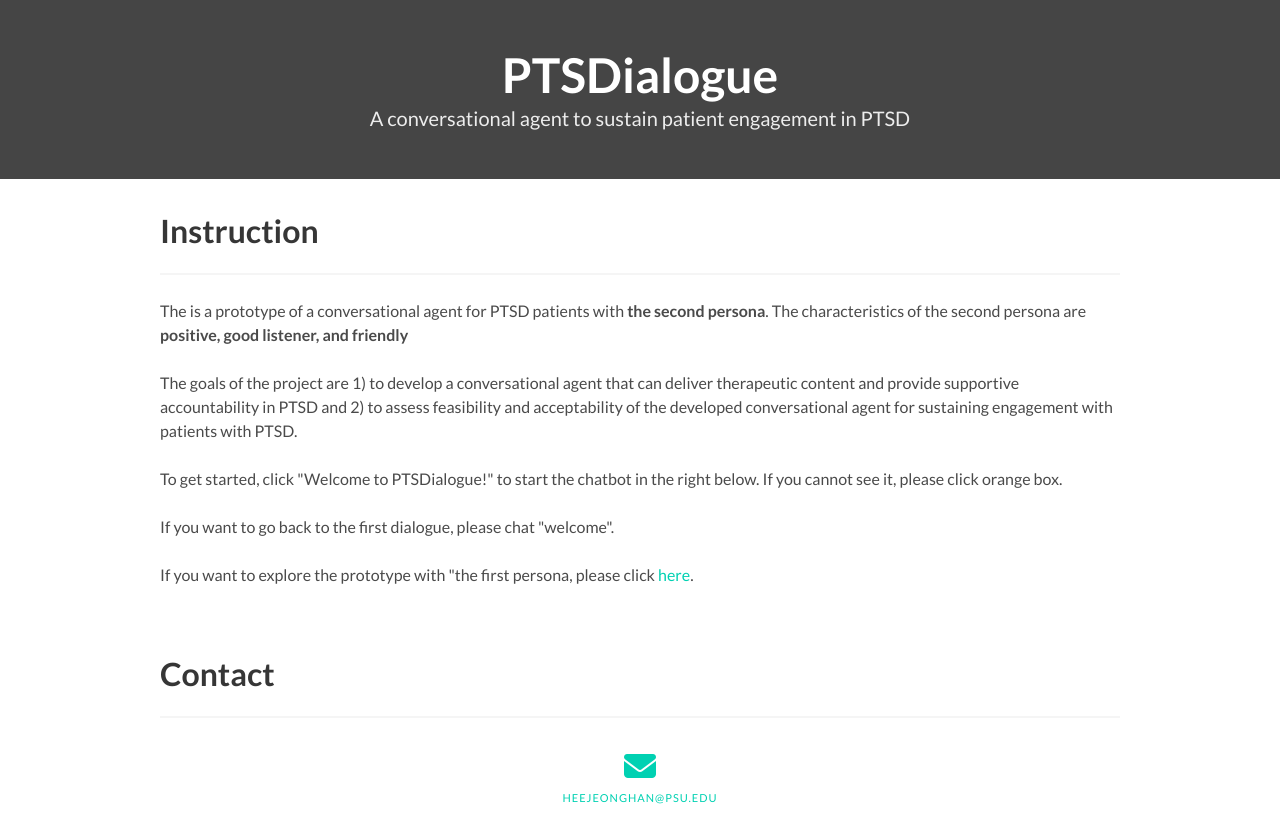
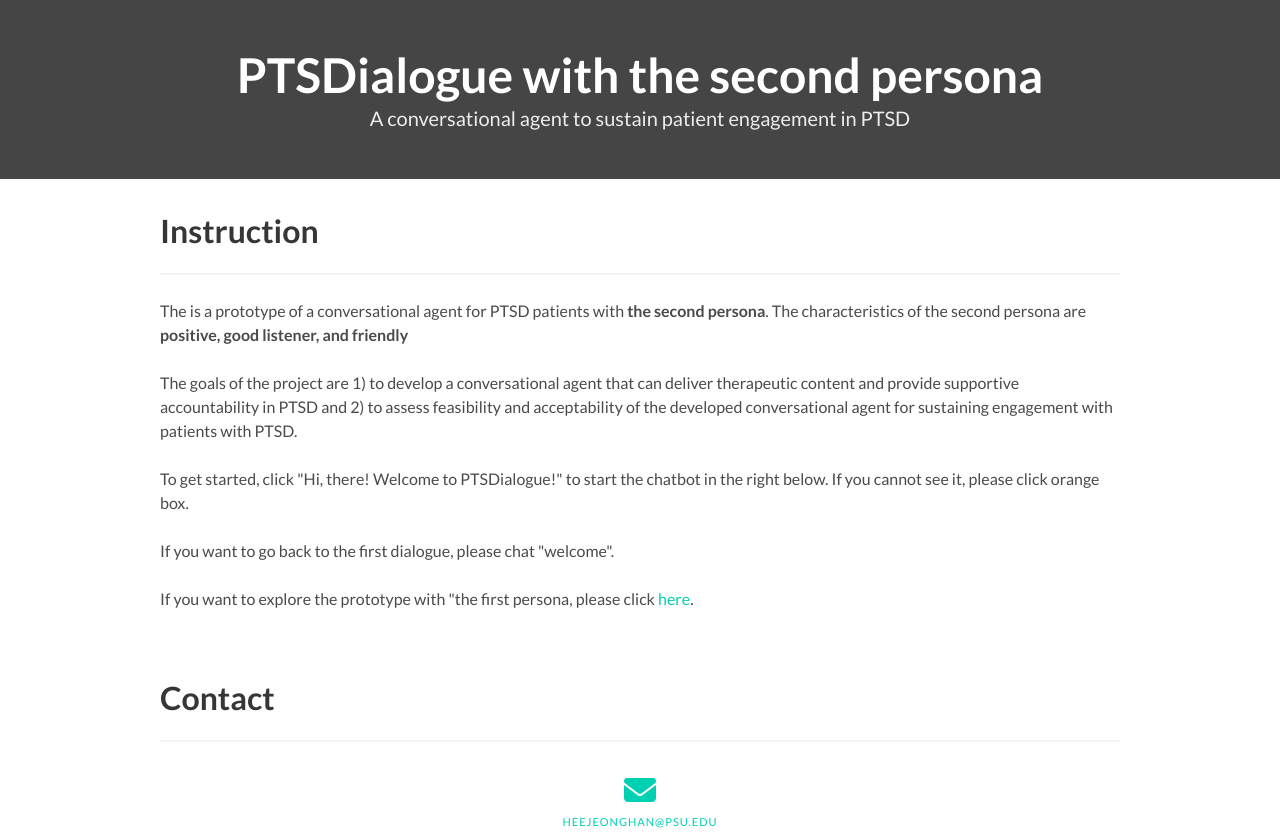
Before and after one commit to HeeJeong-Han/PTSDialogue_persona2, a plain HTML site: page index.html in a window 1280 px wide. Shown: the top 839 px of the page. Drawn offline with nearby package versions, Linux system fonts and the light colour scheme.

Commit message:
change title

```diff
--- a/index.html
+++ b/index.html
@@ -18,7 +18,7 @@
         <div class="columns has-text-centered">
           <div class="column">
             <h1 class="title is-1">
-              PTSDialogue
+              PTSDialogue with the second persona
             </h1>
             <h2 class="subtitle">
               A conversational agent to sustain patient engagement in PTSD
@@ -36,7 +36,7 @@
       <hr />
       <p>The is a prototype of a conversational agent for PTSD patients with <b>the second persona</b>. The characteristics of the second persona are <b>positive, good listener, and friendly</b> </p><br>
       <p>The goals of the project are 1) to develop a conversational agent that can deliver therapeutic content and provide supportive accountability in PTSD and 2) to assess feasibility and acceptability of the developed conversational agent for sustaining engagement with patients with PTSD.</p><br>
-      <p>To get started, click "Welcome to PTSDialogue!" to start the chatbot in the right below. If you cannot see it, please click orange box. </p><br>
+      <p>To get started, click "Hi, there! Welcome to PTSDialogue!" to start the chatbot in the right below. If you cannot see it, please click orange box. </p><br>
       <p>If you want to go back to the first dialogue, please chat "welcome".</p><br>
 
       <p>If you want to explore the prototype with "the first persona, please click <a href="https://heejeong-han.github.io/PTSDialogue/" target="_blank">here</a>.</p>
```
